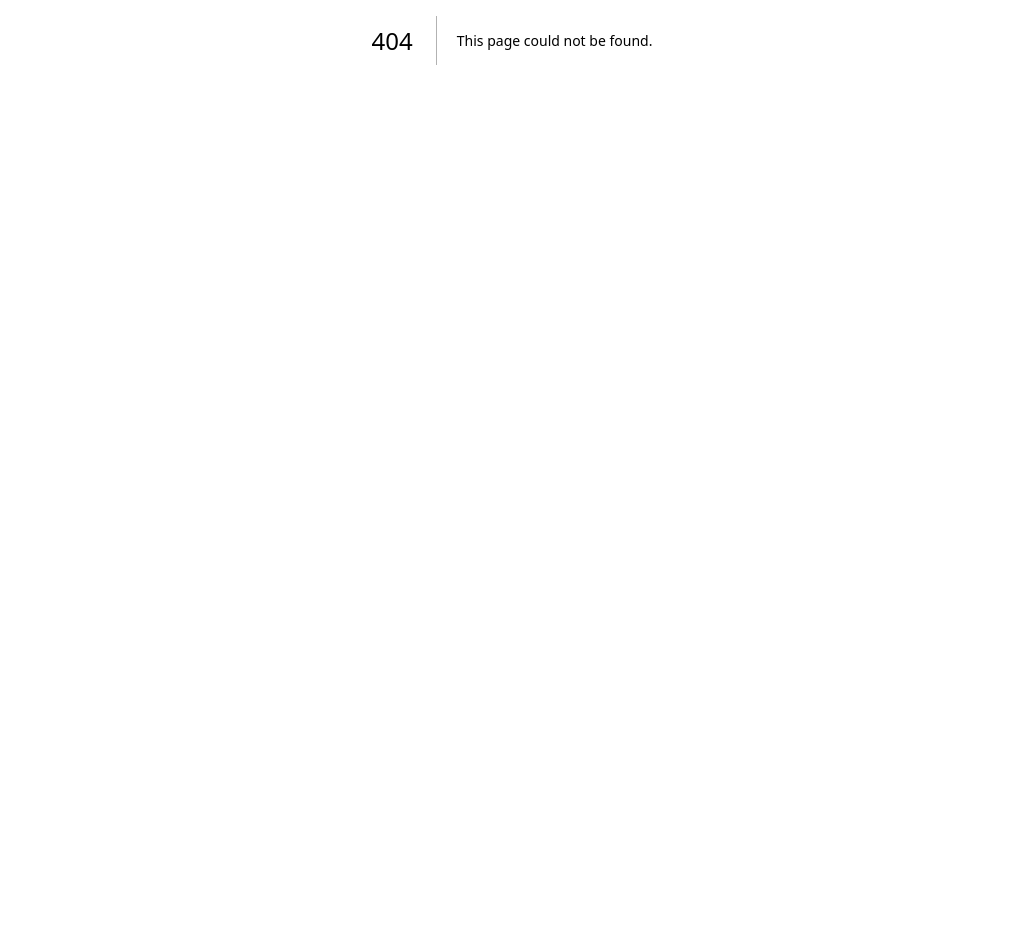
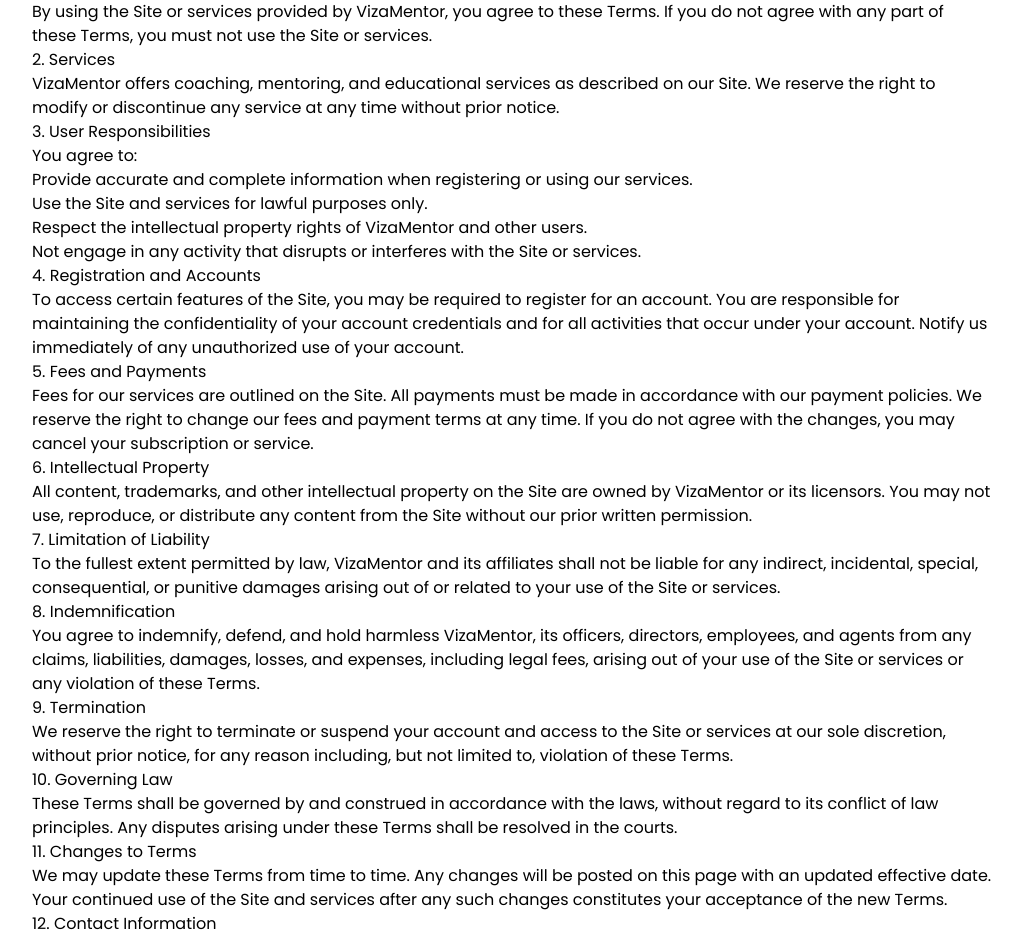
Before and after one commit to anandk1997/vizamentor, a Next.js app: page /terms in a window 1280 px wide. Before the commit this address had no page. Shown: the part 360-1297 px from the top of the page, without its empty margins (128-1150 px from the left). Before the commit the page ends 800 px from the top, so only its background shows below. Built offline with nearby package versions, Linux system fonts and the light colour scheme; no server answers; a web font is replaced by a local one.

Commit message:
terms and conditions

```diff
--- /dev/null
+++ b/src/app/(main)/refund/page.tsx
@@ -0,0 +1,106 @@
+import React from "react";
+
+const RefundPolicy = () => {
+  return (
+    <div className="refund-policy">
+      <h1>Refund Policy</h1>
+      <p>
+        <strong>Effective Date:</strong> [Insert Date]
+      </p>
+
+      <p>
+        At VizaMentor, we strive to provide high-quality coaching and mentoring
+        services. This Refund Policy outlines the conditions under which refunds
+        may be issued.
+      </p>
+
+      <h2>1. Refund Eligibility</h2>
+      <p>Refunds are available under the following circumstances:</p>
+      <ul>
+        <li>
+          <strong>Service Cancellation:</strong> If you cancel a service within
+          [Insert Number] days of purchase and before the service begins, you
+          are eligible for a full refund.
+        </li>
+        <li>
+          <strong>Service Not Rendered:</strong> If the service you purchased is
+          not provided as described or within the agreed timeframe, you may be
+          eligible for a refund.
+        </li>
+        <li>
+          <strong>Technical Issues:</strong> If you encounter technical issues
+          that prevent you from accessing the service, we will work to resolve
+          the issue. If the issue cannot be resolved, a refund may be issued at
+          our discretion.
+        </li>
+      </ul>
+
+      <h2>2. Non-Refundable Services</h2>
+      <p>The following services are non-refundable:</p>
+      <ul>
+        <li>
+          <strong>Workshops and Seminars:</strong> Fees for workshops, seminars,
+          and other events are non-refundable once the registration is complete.
+        </li>
+        <li>
+          <strong>Customized Coaching Packages:</strong> Once a customized
+          coaching package has been started, no refunds will be issued.
+        </li>
+      </ul>
+
+      <h2>3. Refund Request Process</h2>
+      <p>To request a refund, please follow these steps:</p>
+      <ol>
+        <li>
+          <strong>Contact Us:</strong> Email us at [Insert Email Address] with
+          the subject line "Refund Request."
+        </li>
+        <li>
+          <strong>Provide Details:</strong> Include your name, contact
+          information, and the details of the purchase you wish to be refunded.
+        </li>
+        <li>
+          <strong>Review Period:</strong> We will review your request and
+          respond within [Insert Number] business days.
+        </li>
+      </ol>
+
+      <h2>4. Refund Processing</h2>
+      <p>
+        <strong>Approved Refunds:</strong> If your refund request is approved,
+        the refund will be processed to your original payment method within
+        [Insert Number] business days.
+      </p>
+      <p>
+        <strong>Partial Refunds:</strong> If a partial refund is issued, the
+        amount refunded will be determined based on the services provided up to
+        the point of cancellation.
+      </p>
+
+      <h2>5. Changes to Refund Policy</h2>
+      <p>
+        We reserve the right to update or modify this Refund Policy at any time.
+        Any changes will be posted on this page with an updated effective date.
+        Your continued use of our services constitutes acceptance of the revised
+        policy.
+      </p>
+
+      <h2>6. Contact Information</h2>
+      <p>
+        For any questions or concerns regarding this Refund Policy, please
+        contact us at:
+      </p>
+      <p>
+        VizaMentor
+        <br />
+        [Insert Address]
+        <br />
+        [Insert Email Address]
+        <br />
+        [Insert Phone Number]
+      </p>
+    </div>
+  );
+};
+
+export default RefundPolicy;
--- /dev/null
+++ b/src/app/(main)/terms/page.tsx
@@ -0,0 +1,136 @@
+import React from "react";
+
+const TermsAndConditions = () => {
+  return (
+    <div className="terms-and-conditions mt-32">
+      <h1 className="text-center font-extrabold text-6xl mb-8">
+        Terms and Conditions
+      </h1>
+
+      <p>
+        Welcome to VizaMentor we, a premier coaching institute dedicated to
+        providing educational and mentoring services. By accessing or using our
+        website and any related services, you agree to comply with and be bound
+        by the following Terms and Conditions. Please read these Terms
+        carefully.
+      </p>
+
+      <h2>1. Acceptance of Terms</h2>
+      <p>
+        By using the Site or services provided by VizaMentor, you agree to these
+        Terms. If you do not agree with any part of these Terms, you must not
+        use the Site or services.
+      </p>
+
+      <h2>2. Services</h2>
+      <p>
+        VizaMentor offers coaching, mentoring, and educational services as
+        described on our Site. We reserve the right to modify or discontinue any
+        service at any time without prior notice.
+      </p>
+
+      <h2>3. User Responsibilities</h2>
+      <p>You agree to:</p>
+      <ul>
+        <li>
+          Provide accurate and complete information when registering or using
+          our services.
+        </li>
+        <li>Use the Site and services for lawful purposes only.</li>
+        <li>
+          Respect the intellectual property rights of VizaMentor and other
+          users.
+        </li>
+        <li>
+          Not engage in any activity that disrupts or interferes with the Site
+          or services.
+        </li>
+      </ul>
+
+      <h2>4. Registration and Accounts</h2>
+      <p>
+        To access certain features of the Site, you may be required to register
+        for an account. You are responsible for maintaining the confidentiality
+        of your account credentials and for all activities that occur under your
+        account. Notify us immediately of any unauthorized use of your account.
+      </p>
+
+      <h2>5. Fees and Payments</h2>
+      <p>
+        Fees for our services are outlined on the Site. All payments must be
+        made in accordance with our payment policies. We reserve the right to
+        change our fees and payment terms at any time. If you do not agree with
+        the changes, you may cancel your subscription or service.
+      </p>
+
+      <h2>6. Intellectual Property</h2>
+      <p>
+        All content, trademarks, and other intellectual property on the Site are
+        owned by VizaMentor or its licensors. You may not use, reproduce, or
+        distribute any content from the Site without our prior written
+        permission.
+      </p>
+
+      <h2>7. Limitation of Liability</h2>
+      <p>
+        To the fullest extent permitted by law, VizaMentor and its affiliates
+        shall not be liable for any indirect, incidental, special,
+        consequential, or punitive damages arising out of or related to your use
+        of the Site or services.
+      </p>
+
+      <h2>8. Indemnification</h2>
+      <p>
+        You agree to indemnify, defend, and hold harmless VizaMentor, its
+        officers, directors, employees, and agents from any claims, liabilities,
+        damages, losses, and expenses, including legal fees, arising out of your
+        use of the Site or services or any violation of these Terms.
+      </p>
+
+      <h2>9. Termination</h2>
+      <p>
+        We reserve the right to terminate or suspend your account and access to
+        the Site or services at our sole discretion, without prior notice, for
+        any reason including, but not limited to, violation of these Terms.
+      </p>
+
+      <h2>10. Governing Law</h2>
+      <p>
+        These Terms shall be governed by and construed in accordance with the
+        laws, without regard to its conflict of law principles. Any disputes
+        arising under these Terms shall be resolved in the courts.
+      </p>
+
+      <h2>11. Changes to Terms</h2>
+      <p>
+        We may update these Terms from time to time. Any changes will be posted
+        on this page with an updated effective date. Your continued use of the
+        Site and services after any such changes constitutes your acceptance of
+        the new Terms.
+      </p>
+
+      <h2>12. Contact Information</h2>
+      <p>
+        If you have any questions or concerns about these Terms, please contact
+        us at:
+      </p>
+
+      <div className="mt-6 mb-6">
+        <p>
+          VizaMentor
+          <br />
+          [Insert Address]
+          <br />
+          vizamentor135@gmail.com
+          <br />
+          +91 6280 434126
+        </p>
+      </div>
+
+      <h2>13. Privacy Policy</h2>
+      <p>Your use of our Site is also governed by our Privacy Policy.</p>
+    </div>
+  );
+};
+
+export default TermsAndConditions;
--- a/src/components/common/NavBar.tsx
+++ b/src/components/common/NavBar.tsx
@@ -22,6 +22,7 @@
       <div className=" hidden lg:block animate-in fade-in zoom-in  p-4 ">
         <div className="flex justify-between items-center">
           <div>
+            <Link href="/">
               <Image
                 src="/VisaMentor.png"
                 width={150}
@@ -29,6 +30,7 @@
                 className="mt-[-40px]"
                 alt="logo"
               />
+            </Link>
           </div>
           <div className="flex gap-[20px] xl:gap-[50px] text-[16px] items-center select-none mt-[-40px]">
             {/* <p
@@ -99,6 +101,7 @@
         <div className="flex justify-between mx-[10px]">
           <div className="flex gap-[50px] text-[16px] items-center select-none">
             {!menu && (
+              <Link href="/">
                 <Image
                   src="/VisaMentor1.png"
                   width={80}
@@ -106,6 +109,7 @@
                   className="mt-[-10px] overflow-hidden"
                   alt="logo"
                 />
+              </Link>
             )}
           </div>
 
--- a/src/components/sections/FooterSection.tsx
+++ b/src/components/sections/FooterSection.tsx
@@ -10,6 +10,10 @@
           <p className="text-4xl  text-black-600 font-bold font-serif">
             VizaMentor
           </p>
+
+          <span className="text-center flex m-auto w-100 justify-center align-middle">
+            A Coaching Institute
+          </span>
           {/* <p className="text-lightGray mt-[1.19rem]">
             Book your trip in minute, get full Control for much longer.
           </p> */}
```
Lines whose indentation alone changed are shown as unchanged.
